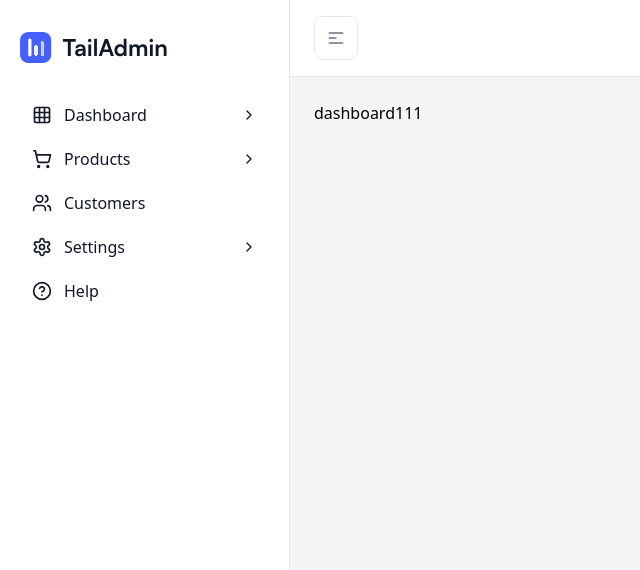
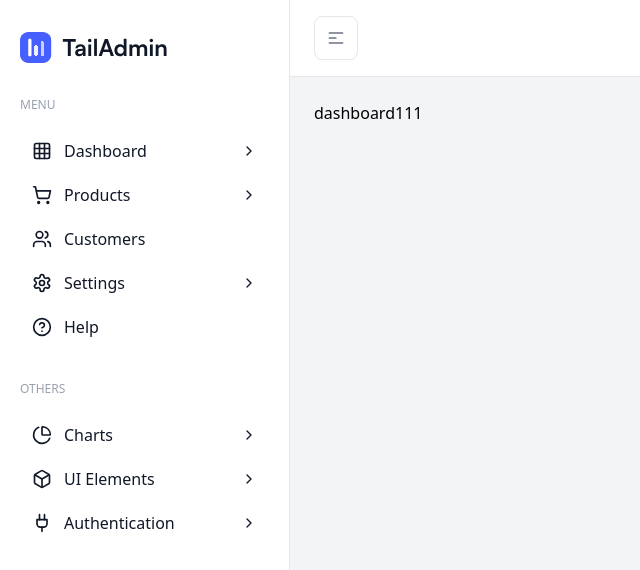
Before and after one commit to DevWorld888/jobAI, a Next.js app: page /dashboard in a window 1280 px wide. Shown: the top 570 px of the page, without its empty margins (0-640 px from the left). Built offline with nearby package versions, Linux system fonts and the light colour scheme.

Commit message:
nav bar customize

```diff
--- a/src/app/layout/AppSidebar.tsx
+++ b/src/app/layout/AppSidebar.tsx
@@ -4,7 +4,7 @@ import Link from 'next/link';
 import { useSidebar } from '@/context/SidebarContext';
 import Image from 'next/image';
 
-import { Grid, ShoppingCart, Users, Settings, HelpCircle, ChevronDown, ChevronRight } from 'lucide-react';
+import { Grid, ShoppingCart, Users, Settings, HelpCircle, ChevronDown, ChevronRight, Ellipsis, ChartPie, Box, Plug } from 'lucide-react';
 
 type NavItem = {
   name: string,
@@ -47,73 +47,36 @@ const navItems: NavItem[] = [
   },
 ];
 
-
-//   {
-//     icon: BsGridFill,
-//     name: "Dashboard",
-//     subItems: [{ name: "Ecommerce", path: "/", pro: false }],
-//   },
-//   {
-//     icon: AiFillCalendar,
-//     name: "Calendar",
-//     path: "/calendar",
-//   },
-//   {
-//     icon: FaUserCircle,
-//     name: "User Profile",
-//     path: "/profile",
-//   },
-
-//   {
-//     name: "Forms",
-//     icon: SiGoogleforms,
-//     subItems: [{ name: "Form Elements", path: "/form-elements", pro: false }],
-//   },
-//   {
-//     name: "Tables",
-//     icon: BsTable,
-//     subItems: [{ name: "Basic Tables", path: "/basic-tables", pro: false }],
-//   },
-//   {
-//     name: "Pages",
-//     icon: MdContactPage,
-//     subItems: [
-//       { name: "Blank Page", path: "/blank", pro: false },
-//       { name: "404 Error", path: "/error-404", pro: false },
-//     ],
-//   },
-// ];
-
-// const othersItems: NavItem[] = [
-//   {
-//     icon: IoPieChartSharp ,
-//     name: "Charts",
-//     subItems: [
-//       { name: "Line Chart", path: "/line-chart", pro: false },
-//       { name: "Bar Chart", path: "/bar-chart", pro: false },
-//     ],
-//   },
-//   {
-//     icon: FaBox ,
-//     name: "UI Elements",
-//     subItems: [
-//       { name: "Alerts", path: "/alerts", pro: false },
-//       { name: "Avatar", path: "/avatars", pro: false },
-//       { name: "Badge", path: "/badge", pro: false },
-//       { name: "Buttons", path: "/buttons", pro: false },
-//       { name: "Images", path: "/images", pro: false },
-//       { name: "Videos", path: "/videos", pro: false },
-//     ],
-//   },
-//   {
-//     icon: BsPlugin ,
-//     name: "Authentication",
-//     subItems: [
-//       { name: "Sign In", path: "/signin", pro: false },
-//       { name: "Sign Up", path: "/signup", pro: false },
-//     ],
-//   },
-// ];
+const othersItems: NavItem[] = [
+  {
+    icon: ChartPie,
+    name: "Charts",
+    subItems: [
+      { name: "Line Chart", path: "/line-chart", pro: false },
+      { name: "Bar Chart", path: "/bar-chart", pro: false },
+    ],
+  },
+  {
+    icon: Box,
+    name: "UI Elements",
+    subItems: [
+      { name: "Alerts", path: "/alerts", pro: false },
+      { name: "Avatar", path: "/avatars", pro: false },
+      { name: "Badge", path: "/badge", pro: false },
+      { name: "Buttons", path: "/buttons", pro: false },
+      { name: "Images", path: "/images", pro: false },
+      { name: "Videos", path: "/videos", pro: false },
+    ],
+  },
+  {
+    icon: Plug,
+    name: "Authentication",
+    subItems: [
+      { name: "Sign In", path: "/signin", pro: false },
+      { name: "Sign Up", path: "/signup", pro: false },
+    ],
+  },
+];
 
 const AppSidebar: React.FC = () => {
   const { isExpanded, isMobileOpen, isHovered, setIsHovered } = useSidebar();
@@ -130,7 +93,7 @@ const AppSidebar: React.FC = () => {
 
   return (
     <aside
-      className={`fixed mt-16 flex flex-col lg:mt-0 top-0 px-5 left-0 bg-white dark:bg-gray-900 dark:border-gray-800 text-gray-900 h-screen transition-all duration-300 ease-in-out z-50 border-r border-gray-200 dark:text-amber-50
+      className={`fixed mt-16 flex flex-col lg:mt-0 top-0 px-5 left-0 bg-white dark:bg-gray-900 dark:border-gray-800 text-gray-900 h-screen overflow-y-auto transition-all duration-300 ease-in-out z-50 border-r border-gray-200 dark:text-amber-50
         ${isExpanded || isMobileOpen
           ? "w-[290px]"
           : isHovered
@@ -138,12 +101,12 @@ const AppSidebar: React.FC = () => {
             : "w-[90px]"
         }
         ${isMobileOpen ? "translate-x-0" : "-translate-x-full"}
-        lg:translate-x-0`}
+        lg:translate-x-0 custom-scrollbar`}
       onMouseEnter={() => !isExpanded && setIsHovered(true)}
       onMouseLeave={() => setIsHovered(false)}
     >
       <div
-        className={`py-8 flex  ${!isExpanded && !isHovered ? "lg:justify-center" : "justify-start"
+        className={`py-8 flex sticky top-0 z-10 bg-white dark:bg-gray-900 ${!isExpanded && !isHovered ? "lg:justify-center" : "justify-start"
           }`}
       >
         <Link href="/">
@@ -174,7 +137,18 @@ const AppSidebar: React.FC = () => {
           )}
         </Link>
       </div>
+
       <nav>
+        <h2 className={`mb-4 text-xs uppercase flex leading-[20px] text-gray-400 ${!isExpanded && !isHovered
+          ? "lg:justify-center"
+          : "justify-start"
+          }`}>
+          {isExpanded || isHovered || isMobileOpen ? (
+            "Menu"
+          ) : (
+            <Ellipsis />
+          )}
+        </h2>
         <ul className="space-y-1">
           {navItems.map((item) => (
             <li key={item.name} className="mb-1">
@@ -186,7 +160,7 @@ const AppSidebar: React.FC = () => {
                     className="flex items-center justify-between w-full px-3 py-2 text-left rounded-md hover:bg-gray-50 transition-colors"
                   >
                     <div className="flex items-center">
-                      <item.icon className={`${isExpanded || isHovered || isMobileOpen ? "w-5 h-5 mr-3 text" :  "text-gray-600" } `} />
+                      <item.icon className={`${isExpanded || isHovered || isMobileOpen ? "w-5 h-5 mr-3 text" : "text-gray-600"} `} />
                       {(isExpanded || isHovered || isMobileOpen) && (
                         <span className={`menu-item-text`}>{item.name}</span>
                       )}
@@ -199,7 +173,10 @@ const AppSidebar: React.FC = () => {
                   </button>
 
                   {/* Subitems */}
+                  {(isExpanded || isHovered || isMobileOpen) && (
+                    <div>
                       {openItems[item.name] && (
+
                         <ul className="pl-10 mt-1 space-y-1">
                           {item.subItems.map((subItem) => (
                             <li key={subItem.name}>
@@ -220,13 +197,94 @@ const AppSidebar: React.FC = () => {
                         </ul>
                       )}
                     </div>
+                  )}
+
+                </div>
               ) : (
                 /* Regular item without subitems */
                 <a
                   href={item.path}
                   className="flex items-center px-3 py-2 rounded-md hover:bg-gray-200 transition-colors"
                 >
-                  <item.icon className={`${isExpanded || isHovered || isMobileOpen ? "w-5 h-5 mr-3 text" :  "text-gray-600" } `} />
+                  <item.icon className={`${isExpanded || isHovered || isMobileOpen ? "w-5 h-5 mr-3 text" : "text-gray-600"} `} />
+                  <span>
+                    {(isExpanded || isHovered || isMobileOpen) && (
+                      <span className={`menu-item-text`}>{item.name}</span>
+                    )}
+                  </span>
+                </a>
+              )}
+            </li>
+          ))}
+        </ul>
+        <h2 className={`mb-4 mt-8 text-xs uppercase flex leading-[20px] text-gray-400 ${!isExpanded && !isHovered
+          ? "lg:justify-center"
+          : "justify-start"
+          }`}>
+          {isExpanded || isHovered || isMobileOpen ? (
+            "Others"
+          ) : (
+            <Ellipsis />
+          )}
+        </h2>
+        <ul className="space-y-1">
+          {othersItems.map((item) => (
+            <li key={item.name} className="mb-1">
+              {/* Item with subitems */}
+              {item.subItems ? (
+                <div>
+                  <button
+                    onClick={() => toggleSubMenu(item.name)}
+                    className="flex items-center justify-between w-full px-3 py-2 text-left rounded-md hover:bg-gray-50 transition-colors"
+                  >
+                    <div className="flex items-center">
+                      <item.icon className={`${isExpanded || isHovered || isMobileOpen ? "w-5 h-5 mr-3 text" : "text-gray-600"} `} />
+                      {(isExpanded || isHovered || isMobileOpen) && (
+                        <span className={`menu-item-text`}>{item.name}</span>
+                      )}
+                    </div>
+                    {openItems[item.name] ? (
+                      <ChevronDown className="w-4 h-4" />
+                    ) : (
+                      <ChevronRight className="w-4 h-4" />
+                    )}
+                  </button>
+
+                  {/* Subitems */}
+                  {(isExpanded || isHovered || isMobileOpen) && (
+                    <div>
+                      {openItems[item.name] && (
+
+                        <ul className="pl-10 mt-1 space-y-1">
+                          {item.subItems.map((subItem) => (
+                            <li key={subItem.name}>
+                              <a
+                                href={subItem.path}
+                                className="flex items-center px-3 py-2 text-sm rounded-md hover:bg-gray-200 transition-colors"
+                              >
+                                <span>{subItem.name}</span>
+                                {subItem.pro && (
+                                  <span className="ml-2 text-xs bg-blue-500 text-white px-1.5 py-0.5 rounded-full">PRO</span>
+                                )}
+                                {subItem.new && (
+                                  <span className="ml-2 text-xs bg-green-500 text-white px-1.5 py-0.5 rounded-full">NEW</span>
+                                )}
+                              </a>
+                            </li>
+                          ))}
+                        </ul>
+                      )}
+                    </div>
+                  )}
+
+                </div>
+              ) : (
+                /* Regular item without subitems */
+                <a
+                  href={item.path}
+                  className="flex items-center px-3 py-2 rounded-md hover:bg-gray-200 transition-colors"
+                >
+                  <item.icon className={`${isExpanded || isHovered || isMobileOpen ? "w-5 h-5 mr-3 text" : "text-gray-600"} `} />
                   <span>
                     {(isExpanded || isHovered || isMobileOpen) && (
                       <span className={`menu-item-text`}>{item.name}</span>
@@ -238,6 +296,14 @@ const AppSidebar: React.FC = () => {
           ))}
         </ul>
       </nav>
+      <style jsx>{`
+        .custom-scrollbar {
+          scrollbar-width: none; /* Firefox */
+        }
+        .custom-scrollbar::-webkit-scrollbar {
+          display: none; /* WebKit-based browsers */
+        }
+      `}</style>
     </aside>
   );
 };
```
Lines whose indentation alone changed are shown as unchanged.
